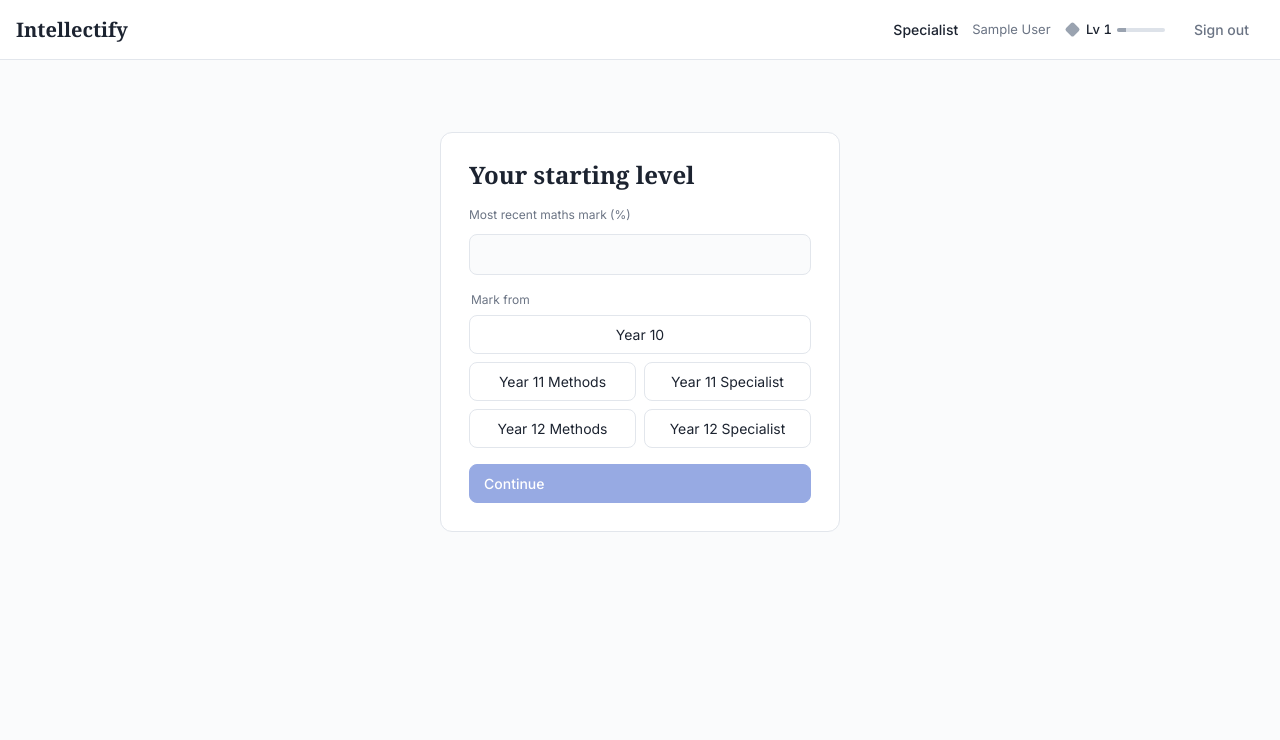
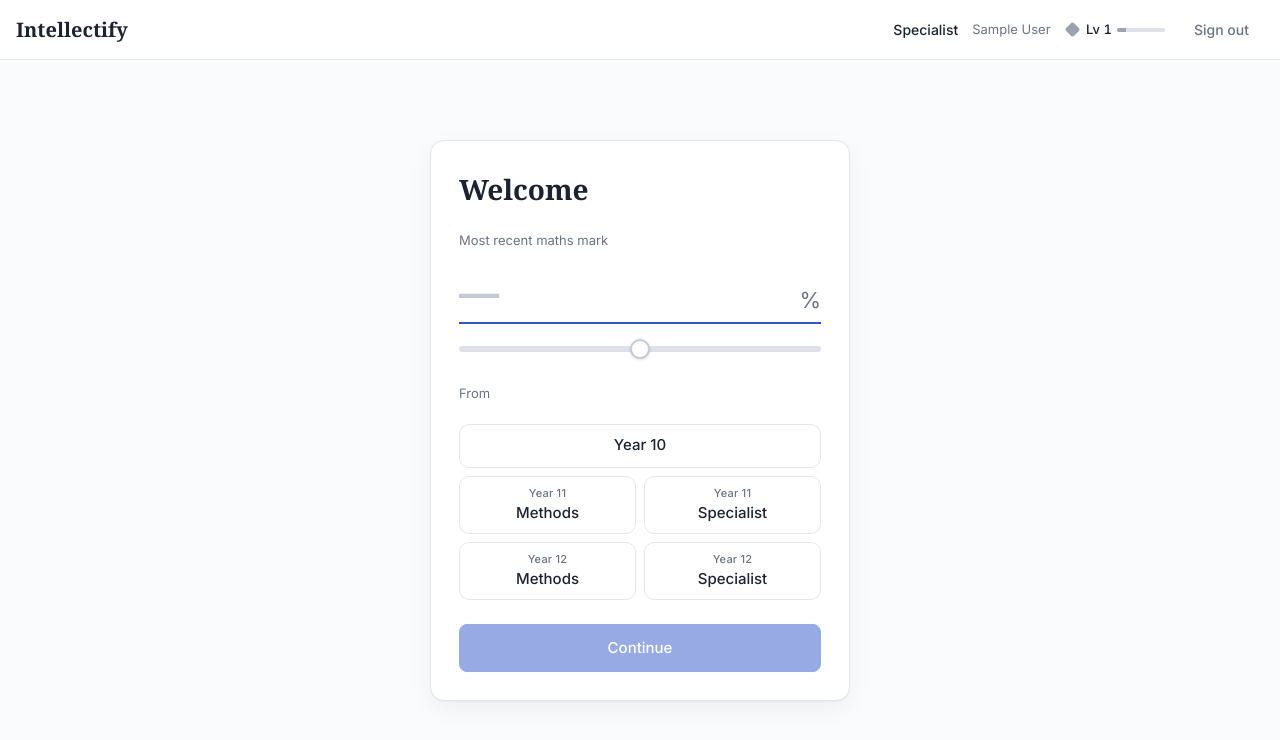
Before and after one commit to TheFieryFalcon/intellectify, a SvelteKit app in the folder apps/web/: page /onboarding in a window 1280 px wide. Shown: the top 740 px of the page. Built offline with nearby package versions, Linux system fonts and the light colour scheme; no server answers; the database is empty; sample sign-in values are in the browser's storage; a web font is replaced by a local one.

Commit message:
Polish onboarding: no tier labels, large mark field with slider, grouped mark sources
Co-Authored-By: Claude Opus 5.5 <noreply@anthropic.com>
Claude-Session: https://claude.ai/code/session_01BHm95GnUiq7sEBYuFMA3EW

```diff
--- a/apps/web/src/routes/onboarding/+page.svelte
+++ b/apps/web/src/routes/onboarding/+page.svelte
@@ -1,73 +1,179 @@
 <script lang="ts">
   /** Onboarding placement (SPEC §5.3): the student's current maths mark sets their starting tier in each course. */
   import { goto } from "$app/navigation";
+  import { fly } from "svelte/transition";
+  import { cubicOut } from "svelte/easing";
   import { placementTiers, type MarkSource } from "@intellectify/engine";
   import { profileFor } from "$lib/profile.svelte";
   import { session } from "$lib/session.svelte";
 
-  const SOURCES: { id: MarkSource; label: string }[] = [
-    { id: "y10", label: "Year 10" },
-    { id: "y11-methods", label: "Year 11 Methods" },
-    { id: "y11-specialist", label: "Year 11 Specialist" },
-    { id: "y12-methods", label: "Year 12 Methods" },
-    { id: "y12-specialist", label: "Year 12 Specialist" },
+  const YEARS: { year: 11 | 12; options: { id: MarkSource; label: string }[] }[] = [
+    { year: 11, options: [{ id: "y11-methods", label: "Methods" }, { id: "y11-specialist", label: "Specialist" }] },
+    { year: 12, options: [{ id: "y12-methods", label: "Methods" }, { id: "y12-specialist", label: "Specialist" }] },
   ];
 
   const profile = $derived(profileFor(session.backend, session.user));
+  const reduced = typeof matchMedia !== "undefined" && matchMedia("(prefers-reduced-motion: reduce)").matches;
   let mark = $state<number | null>(null);
   let source = $state<MarkSource | null>(null);
   let saving = $state(false);
-  const valid = $derived(mark !== null && mark >= 0 && mark <= 100 && source !== null);
-  const tiers = $derived(valid ? placementTiers(mark!, source!) : null);
+  const valid = $derived(mark !== null && Number.isFinite(mark) && mark >= 0 && mark <= 100 && source !== null);
+
+  /** Typed marks are clamped to 0–100 and whole numbers. */
+  function setMark(v: number) {
+    mark = Number.isFinite(v) ? Math.max(0, Math.min(100, Math.round(v))) : null;
+  }
 
   async function save(e: SubmitEvent) {
     e.preventDefault();
-    if (!profile || !tiers) return;
+    if (!profile || !valid || saving) return;
     saving = true;
+    const tiers = placementTiers(mark!, source!);
     await profile.setPlacement({ mark: mark!, source: source!, tiers: { ...tiers }, at: Date.now() });
     goto("/", { replaceState: true });
   }
 </script>
 
 <div class="wrap narrow">
-  <form class="card" onsubmit={save}>
-    <h1>Your starting level</h1>
-    <label for="mark">Most recent maths mark (%)</label>
-    <input id="mark" type="number" inputmode="numeric" min="0" max="100" step="1" required bind:value={mark} />
-    <fieldset>
-      <legend>Mark from</legend>
-      <div class="sources">
-        {#each SOURCES as s (s.id)}
-          <label class="source" class:on={source === s.id} class:full={s.id === "y10"}>
-            <input type="radio" name="source" value={s.id} checked={source === s.id} onchange={() => (source = s.id)} />{s.label}
-          </label>
+  <form class="card" onsubmit={save} in:fly={{ y: 12, duration: reduced ? 0 : 320, easing: cubicOut }}>
+    <h1>Welcome</h1>
+
+    <div class="field">
+      <label for="mark">Most recent maths mark</label>
+      <div class="mark">
+        <!-- svelte-ignore a11y_autofocus -->
+        <input
+          id="mark"
+          type="number"
+          inputmode="numeric"
+          min="0"
+          max="100"
+          step="1"
+          placeholder="—"
+          autofocus
+          value={mark ?? ""}
+          oninput={(e) => setMark(e.currentTarget.valueAsNumber)}
+        />
+        <span class="pct">%</span>
+      </div>
+      <input
+        class="slider"
+        class:unset={mark === null}
+        type="range"
+        min="0"
+        max="100"
+        step="1"
+        aria-label="Mark"
+        value={mark ?? 50}
+        style="--fill: {mark ?? 0}%"
+        oninput={(e) => setMark(e.currentTarget.valueAsNumber)}
+      />
+    </div>
+
+    <fieldset class="field">
+      <legend>From</legend>
+      <div class="sources" role="radiogroup">
+        <label class="source full" class:on={source === "y10"}>
+          <input type="radio" name="source" value="y10" checked={source === "y10"} onchange={() => (source = "y10")} />
+          Year 10
+        </label>
+        {#each YEARS as y (y.year)}
+          {#each y.options as o (o.id)}
+            <label class="source" class:on={source === o.id}>
+              <input type="radio" name="source" value={o.id} checked={source === o.id} onchange={() => (source = o.id)} />
+              <span class="yr">Year {y.year}</span>{o.label}
+            </label>
+          {/each}
         {/each}
       </div>
     </fieldset>
-    {#if tiers}
-      <dl class="result">
-        <dt>Specialist</dt><dd>Tier {tiers.specialist}</dd>
-        <dt>Methods</dt><dd>Tier {tiers.methods}</dd>
-      </dl>
-    {/if}
-    <button class="btn primary wide" disabled={!valid || saving}>Continue</button>
+
+    <button class="btn primary go" disabled={!valid || saving}>
+      {#if saving}<span class="spin" aria-hidden="true"></span>{/if}
+      {saving ? "Setting up" : "Continue"}
+    </button>
   </form>
 </div>
 
 <style>
-  .card { max-width: 400px; margin: 48px auto; background: var(--surface); border: 1px solid var(--line); border-radius: 12px; padding: 28px; display: flex; flex-direction: column; gap: 10px; }
-  h1 { margin: 0 0 6px; font-size: 24px; }
-  label, legend { font-size: 12px; color: var(--muted); }
-  input[type="number"] { font: inherit; padding: 9px 12px; border: 1px solid var(--line); border-radius: 8px; background: var(--bg); color: var(--ink); }
-  fieldset { border: 0; padding: 0; margin: 6px 0 0; }
-  .sources { display: grid; grid-template-columns: 1fr 1fr; gap: 8px; margin-top: 6px; }
-  .source { position: relative; display: flex; justify-content: center; text-align: center; padding: 8px; border: 1px solid var(--line); border-radius: 8px; cursor: pointer; color: var(--ink); font-size: 14px; }
-  .source.full { grid-column: 1 / -1; }
+  .card {
+    max-width: 420px;
+    margin: 56px auto;
+    background: var(--surface);
+    border: 1px solid var(--line);
+    border-radius: 14px;
+    padding: 32px 28px 28px;
+    display: flex;
+    flex-direction: column;
+    gap: 24px;
+    box-shadow: 0 1px 2px rgb(0 0 0 / 0.04), 0 8px 24px rgb(0 0 0 / 0.05);
+  }
+  h1 { margin: 0; font-size: 28px; }
+  .field { display: flex; flex-direction: column; gap: 10px; border: 0; padding: 0; margin: 0; min-width: 0; }
+  label[for="mark"], legend { font-size: 13px; color: var(--muted); padding: 0; margin-bottom: 10px; }
+  fieldset legend { float: left; width: 100%; }
+
+  .mark { display: flex; align-items: baseline; gap: 4px; border-bottom: 2px solid var(--line); transition: border-color 0.15s; }
+  .mark:focus-within { border-color: var(--accent); }
+  .mark input {
+    flex: 1;
+    min-width: 0;
+    font: 600 40px/1.1 var(--font-body);
+    font-variant-numeric: tabular-nums;
+    border: 0;
+    background: none;
+    color: var(--ink);
+    padding: 2px 0 6px;
+    outline: none;
+    appearance: textfield;
+    -moz-appearance: textfield;
+  }
+  .mark input::-webkit-inner-spin-button, .mark input::-webkit-outer-spin-button { -webkit-appearance: none; margin: 0; }
+  .mark input::placeholder { color: var(--edge); }
+  .pct { font-size: 22px; color: var(--muted); }
+
+  .slider { -webkit-appearance: none; appearance: none; width: 100%; height: 22px; background: none; margin: 4px 0 0; cursor: pointer; }
+  .slider::-webkit-slider-runnable-track { height: 6px; border-radius: 3px; background: linear-gradient(to right, var(--accent) var(--fill), var(--track) var(--fill)); }
+  .slider::-moz-range-track { height: 6px; border-radius: 3px; background: linear-gradient(to right, var(--accent) var(--fill), var(--track) var(--fill)); }
+  .slider::-webkit-slider-thumb { -webkit-appearance: none; width: 20px; height: 20px; margin-top: -7px; border-radius: 50%; background: var(--surface); border: 2px solid var(--accent); box-shadow: 0 1px 3px rgb(0 0 0 / 0.15); transition: transform 0.12s; }
+  .slider::-moz-range-thumb { width: 16px; height: 16px; border-radius: 50%; background: var(--surface); border: 2px solid var(--accent); }
+  .slider:active::-webkit-slider-thumb { transform: scale(1.12); }
+  .slider.unset::-webkit-slider-thumb { border-color: var(--edge); }
+  .slider.unset::-moz-range-thumb { border-color: var(--edge); }
+  .slider:focus-visible { outline: 2px solid var(--accent); outline-offset: 4px; border-radius: 4px; }
+
+  .sources { display: grid; grid-template-columns: 1fr 1fr; gap: 8px; }
+  .source {
+    position: relative;
+    display: flex;
+    flex-direction: column;
+    align-items: center;
+    justify-content: center;
+    gap: 1px;
+    min-height: 52px;
+    padding: 8px;
+    border: 1px solid var(--line);
+    border-radius: 10px;
+    cursor: pointer;
+    color: var(--ink);
+    font-size: 15px;
+    font-weight: 500;
+    transition: border-color 0.15s, background-color 0.15s, color 0.15s, transform 0.1s;
+  }
+  .source:hover { border-color: var(--edge); }
+  .source:active { transform: scale(0.98); }
+  .source.full { grid-column: 1 / -1; min-height: 44px; }
   .source input { position: absolute; opacity: 0; pointer-events: none; }
+  .yr { font-size: 11px; font-weight: 500; color: var(--muted); letter-spacing: 0.02em; }
   .source.on { border-color: var(--accent); background: var(--accent-soft); color: var(--accent); }
+  .source.on .yr { color: var(--accent); }
   .source:focus-within { outline: 2px solid var(--accent); outline-offset: 2px; }
-  .result { display: grid; grid-template-columns: auto 1fr; gap: 4px 14px; margin: 6px 0 0; font-size: 14px; }
-  .result dt { color: var(--muted); }
-  .result dd { margin: 0; font-weight: 600; }
-  .wide { width: 100%; margin-top: 6px; }
+
+  .go { width: 100%; justify-content: center; padding: 12px 14px; font-size: 15px; transition: opacity 0.15s, filter 0.15s; }
+  .spin { width: 14px; height: 14px; border-radius: 50%; border: 2px solid currentColor; border-right-color: transparent; animation: spin 0.7s linear infinite; }
+  @keyframes spin { to { transform: rotate(360deg); } }
+  @media (prefers-reduced-motion: reduce) {
+    .source, .slider::-webkit-slider-thumb { transition: none; }
+    .spin { animation-duration: 2s; }
+  }
 </style>
```
